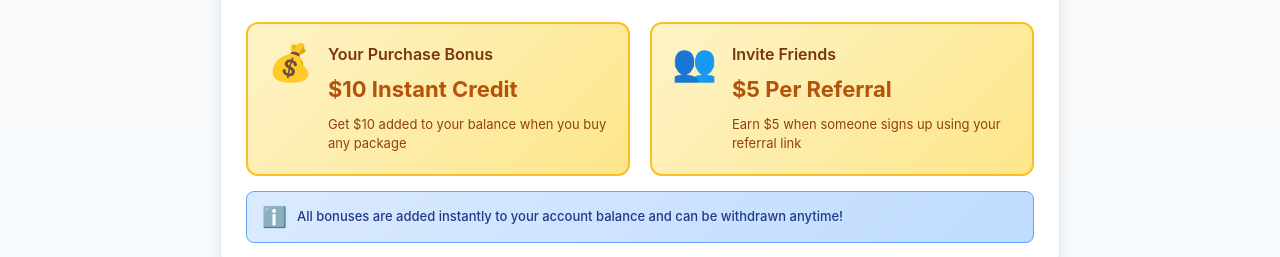
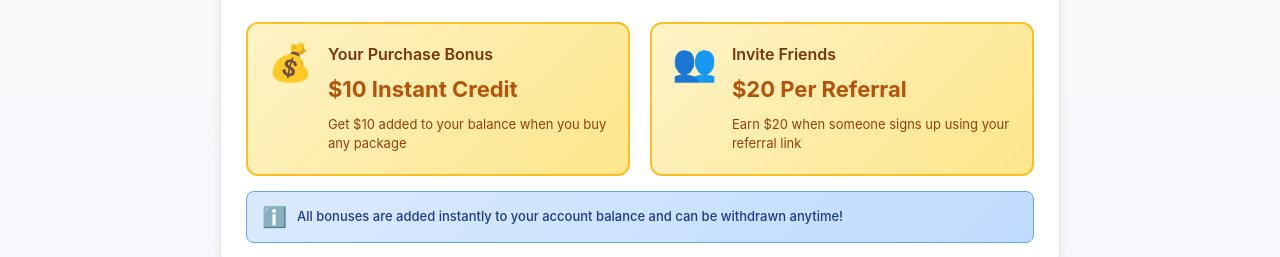
Before and after one commit to Awadul/Perbity, a React (Vite) app in the folder Ajmal/: page /buy-plan in a window 1280 px wide. Shown: the part 220-477 px from the top of the page. Built offline with nearby package versions, Linux system fonts and the light colour scheme; no server answers; sample sign-in values are in the browser's storage.

Commit message:
updated the referrer reward

```diff
--- a/Ajmal/src/pages/BuyPlan.jsx
+++ b/Ajmal/src/pages/BuyPlan.jsx
@@ -184,8 +184,8 @@ const BuyPlan = () => {
               <div className="bonus-card-icon">👥</div>
               <div className="bonus-card-content">
                 <h4>Invite Friends</h4>
-                <p className="bonus-amount">$5 Per Referral</p>
-                <span className="bonus-desc">Earn $5 when someone signs up using your referral link</span>
+                <p className="bonus-amount">$20 Per Referral</p>
+                <span className="bonus-desc">Earn $20 when someone signs up using your referral link</span>
               </div>
             </div>
           </div>
```
Also changed, not shown: 1 other file (tests, documents, lock files or other folders).
